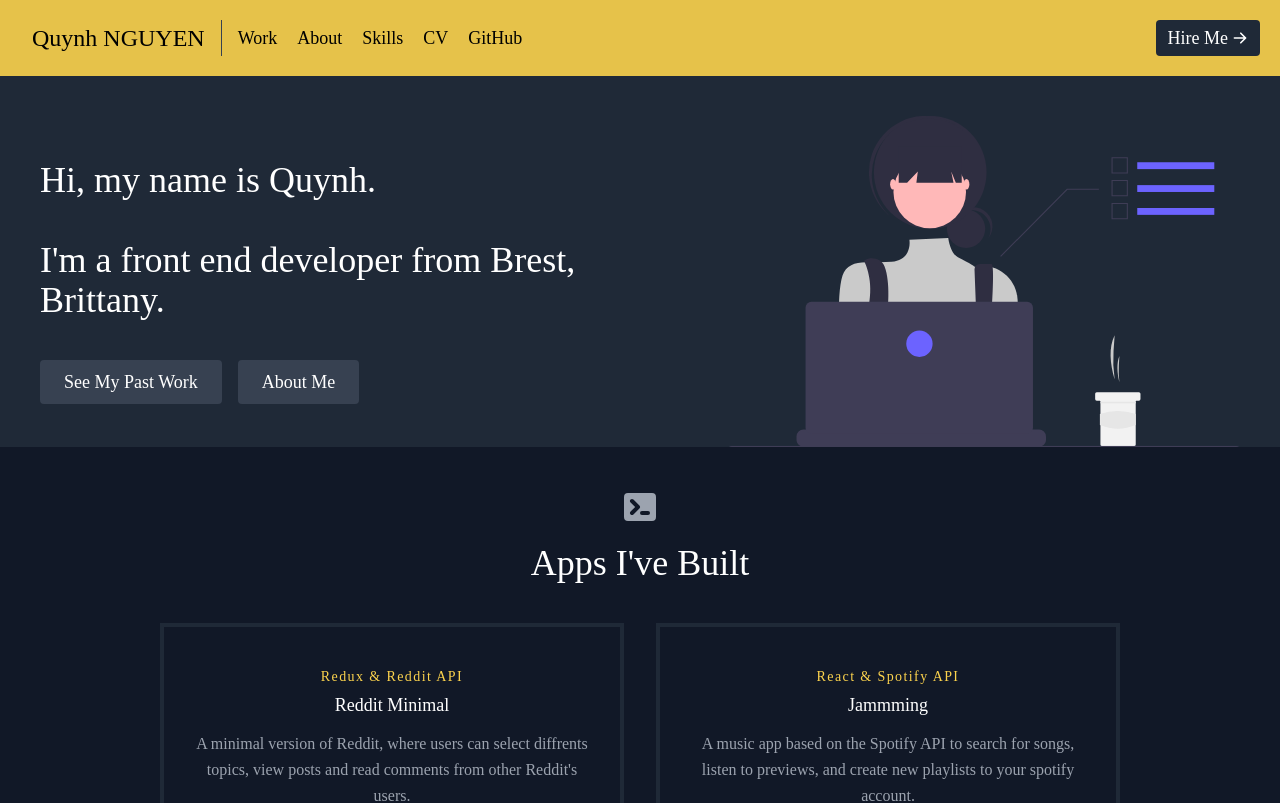
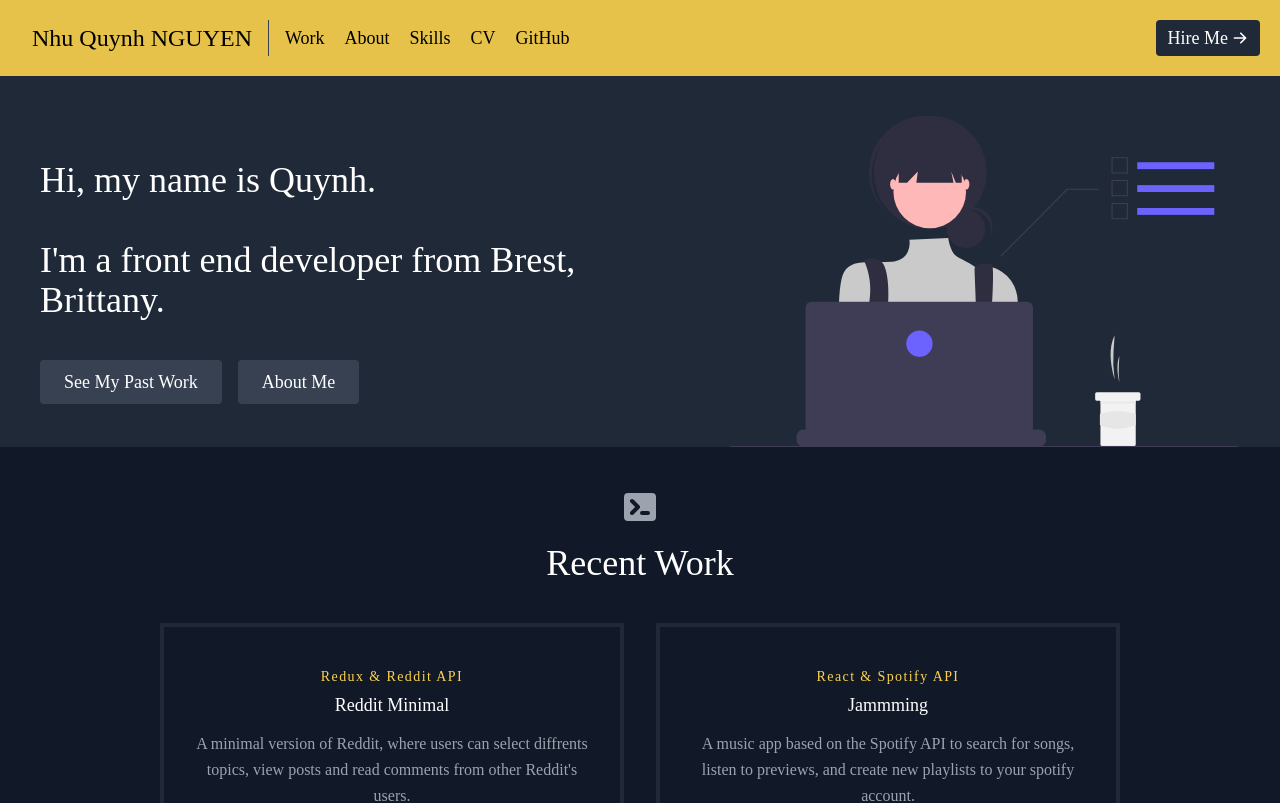
Before and after one commit to quynhnn-vn/react-Portfolio-FrontEnd, a React (Create React App) app: page / in a window 1280 px wide. Shown: the top 803 px of the page. Built offline with nearby package versions, Linux system fonts and the light colour scheme; a web font is replaced by a local one.

Commit message:
Update new CV

```diff
--- a/src/components/NavBar.js
+++ b/src/components/NavBar.js
@@ -1,5 +1,5 @@
 import { ArrowRightIcon } from "@heroicons/react/solid";
-import CV from "../CV.pdf";
+import CV from "../CV-NhuQuynhNGUYEN.pdf";
 import React from "react";
 
 export function NavBar() {
@@ -8,7 +8,7 @@ export function NavBar() {
       <div className="container mx-auto flex flex-wrap p-5 flex-col md:flex-row items-center">
         <a className="title-font text-black mb-4 md:mb-0">
           <a href="#desciption" className="ml-3 text-2xl">
-            Quynh NGUYEN
+            Nhu Quynh NGUYEN
           </a>
         </a>
         <nav className="md:mr-auto md:ml-4 md:py-1 md:pl-4 md:border-l md:border-gray-700	flex flex-wrap items-center text-black justify-center">
--- a/src/components/Projects.js
+++ b/src/components/Projects.js
@@ -9,7 +9,7 @@ export function Projects() {
         <div className="flex flex-col w-full mb-10">
           <TerminalIcon className="mx-auto inline-block w-10 mb-4" />
           <h1 className="sm:text-4xl text-3xl font-medium title-font text-white">
-            Apps I've Built
+            Recent Work
           </h1>
         </div>
         <div className="flex flex-wrap -m-4">
```
Also changed, not shown: 2 other files (tests, documents, lock files or other folders).
